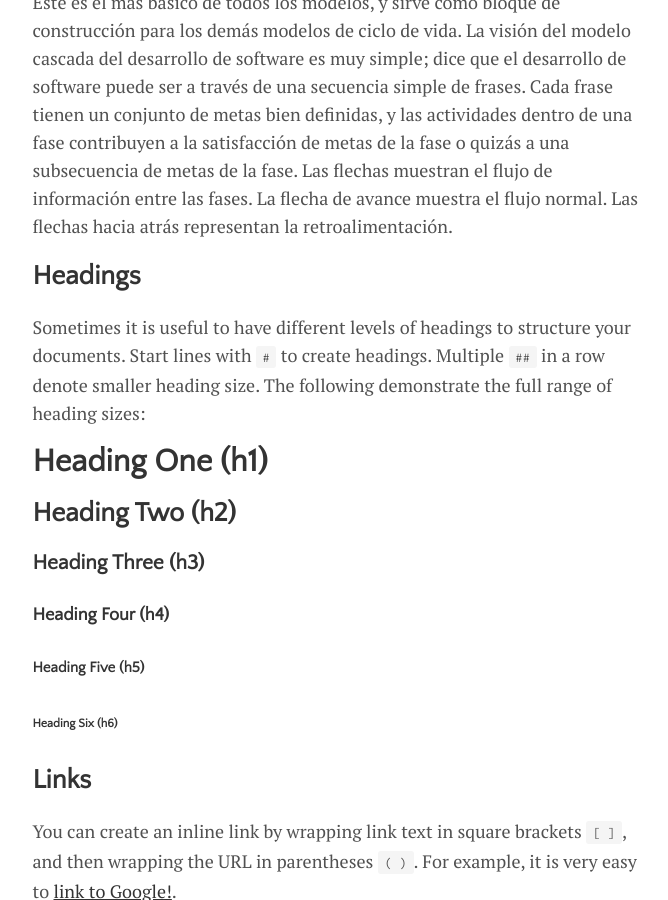
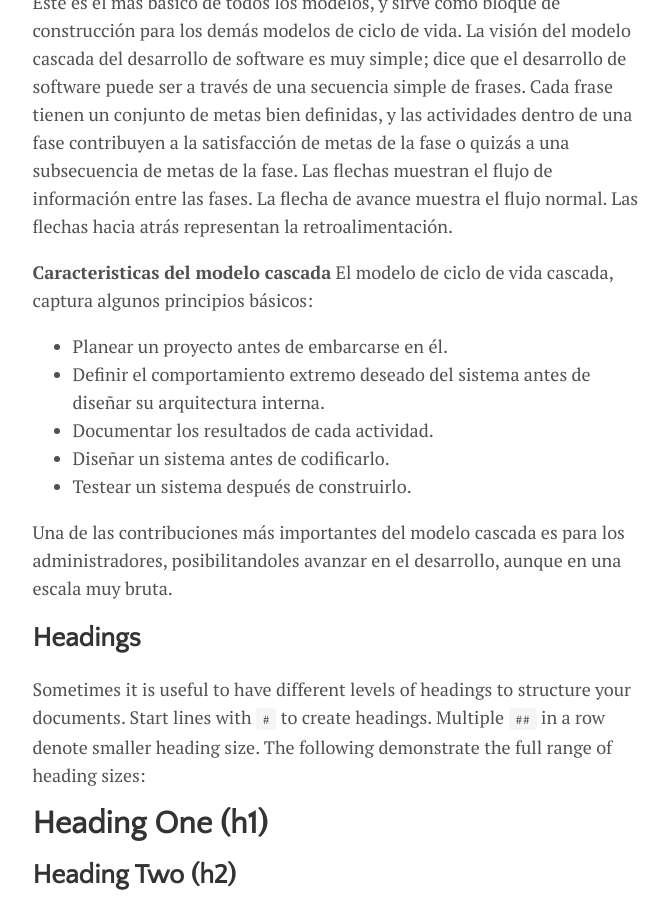
Before and after one commit to Paolo19010/Miblog, a Jekyll site: the page built from _posts/2014-01-01-text-formatting-examples.md, in a window 1280 px wide and 900 px high, scrolled down 2266 px. Shown: the whole window, without its empty margins (300-968 px from the left). Built offline with Jekyll 4.4.1, drawn with Linux system fonts in a browser that asks for light colours; formulas are drawn with MathJax 3; comment, search, counter and statistics services are not loaded.

Commit message:
modu3b
modu3b

```diff
--- a/_posts/2014-01-01-text-formatting-examples.md
+++ b/_posts/2014-01-01-text-formatting-examples.md
@@ -33,6 +33,18 @@ Así, los modelos por una parte suministran una guía para los ingenieros de sof
 
 
 Este  es el más básico de todos los modelos, y sirve como bloque de construcción para los demás modelos de ciclo de vida. La visión del modelo cascada del desarrollo de software es muy simple; dice que el desarrollo de software puede ser a través de una secuencia simple de frases. Cada frase tienen un conjunto de metas bien definidas, y las actividades dentro de una fase contribuyen a la satisfacción de metas de la fase o quizás a una subsecuencia de metas de la fase. Las flechas muestran el flujo de información entre las fases. La flecha de avance muestra el flujo normal. Las flechas hacia atrás representan la retroalimentación.
+
+**Caracteristicas del modelo cascada**
+El modelo de ciclo de vida cascada, captura algunos principios básicos:
+
+* Planear un proyecto antes de embarcarse en él.
+* Definir el comportamiento extremo deseado del sistema antes de diseñar su arquitectura interna.
+* Documentar los resultados de cada actividad.
+* Diseñar un sistema antes de codificarlo.
+* Testear un sistema después de construirlo.
+
+Una de las contribuciones más importantes del modelo cascada es para los administradores, posibilitandoles avanzar en el desarrollo, aunque en una escala muy bruta.
+
 
 ## Headings
 
```
